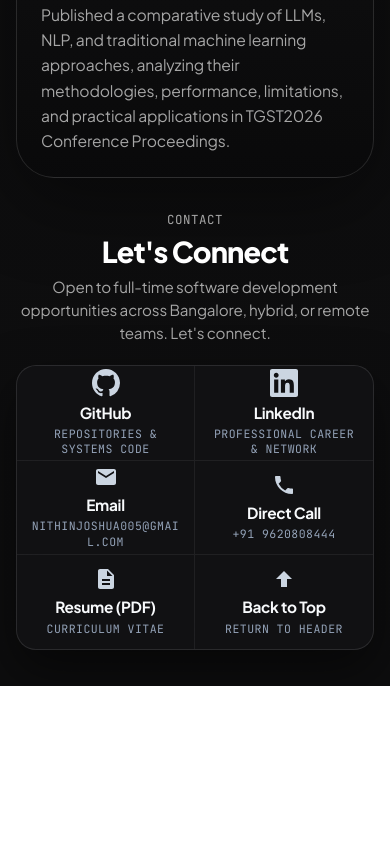
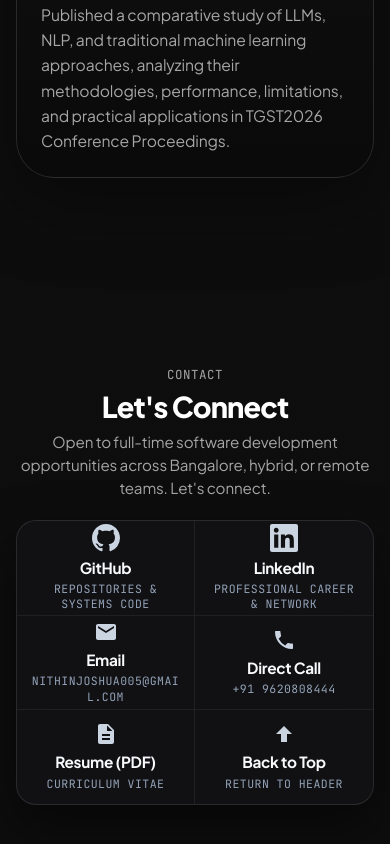
Before and after one commit to Nithin-joshua/Portfolio, a React (Vite) app: page / in a window 390 px wide. Shown: the part 6474-7318 px from the top of the page. Before the commit the page ends 7160 px from the top, so only its background shows below. Built offline with nearby package versions, Linux system fonts and the light colour scheme.

Commit message:
fix(contact): ensure full viewport visibility on desktop and mobile, eliminate cutoff at taskbar, and refine scroll offset

```diff
--- a/src/components/SiteHeader.jsx
+++ b/src/components/SiteHeader.jsx
@@ -25,7 +25,9 @@ function SiteHeader({ logo, navigation, activeSectionId, resume }) {
 
   const handleNavClick = (id) => {
     setIsOpen(false);
-    scrollToSection(id);
+    setTimeout(() => {
+      scrollToSection(id);
+    }, 60);
   };
 
   return (
--- a/src/index.css
+++ b/src/index.css
@@ -1679,9 +1679,17 @@ a:hover {
 
 /* --- Unified Contact Section & Directional Clip-Path Links Grid --- */
 .contact-section {
-  padding: 48px 0 48px;
+  min-height: calc(100vh - 80px);
+  min-height: calc(100dvh - 80px);
+  display: flex;
+  flex-direction: column;
+  justify-content: center;
+  align-items: center;
+  margin-top: 48px;
+  padding: 40px 0 64px;
   position: relative;
   width: 100%;
+  box-sizing: border-box;
 }
 
 .contact-unified-wrapper {
@@ -2852,7 +2860,15 @@ a:hover {
   }
 
   .contact-section {
-    padding: 32px 0 calc(36px + env(safe-area-inset-bottom, 16px));
+    min-height: calc(100vh - 70px);
+    min-height: calc(100dvh - 70px);
+    display: flex;
+    flex-direction: column;
+    justify-content: center;
+    align-items: center;
+    margin-top: 24px;
+    padding: 28px 0 calc(36px + env(safe-area-inset-bottom, 16px));
+    box-sizing: border-box;
   }
 
   /* --- Footer Clip Links (Mobile) --- */
--- a/src/utils/scrollToSection.js
+++ b/src/utils/scrollToSection.js
@@ -1,34 +1,19 @@
 // This file keeps section scrolling logic in one place for buttons and navigation.
-function scrollToSection(sectionId, offset = 96) {
+function scrollToSection(sectionId, offset = 80) {
   const sectionElement = document.getElementById(sectionId);
 
   if (!sectionElement) {
     return;
   }
 
-  if (sectionId === 'contact') {
-    const wrapper = sectionElement.querySelector('.contact-unified-wrapper') || sectionElement;
-    const wrapperRect = wrapper.getBoundingClientRect();
-    const wrapperTop = wrapperRect.top + window.scrollY;
-    const wrapperHeight = wrapperRect.height;
-    const viewportHeight = window.innerHeight;
-
-    const targetTop =
-      wrapperHeight < viewportHeight - 80
-        ? wrapperTop - Math.max(70, (viewportHeight - wrapperHeight) / 2)
-        : wrapperTop - 70;
-
-    window.scrollTo({
-      top: Math.max(0, targetTop),
-      behavior: 'smooth',
-    });
-    return;
-  }
+  const header = document.querySelector('.site-header-wrapper');
+  const headerHeight = header ? header.getBoundingClientRect().height : 70;
+  const effectiveOffset = Math.max(headerHeight + 8, offset);
 
   const sectionTop = sectionElement.getBoundingClientRect().top + window.scrollY;
 
   window.scrollTo({
-    top: sectionTop - offset,
+    top: Math.max(0, sectionTop - effectiveOffset),
     behavior: 'smooth',
   });
 }
```
